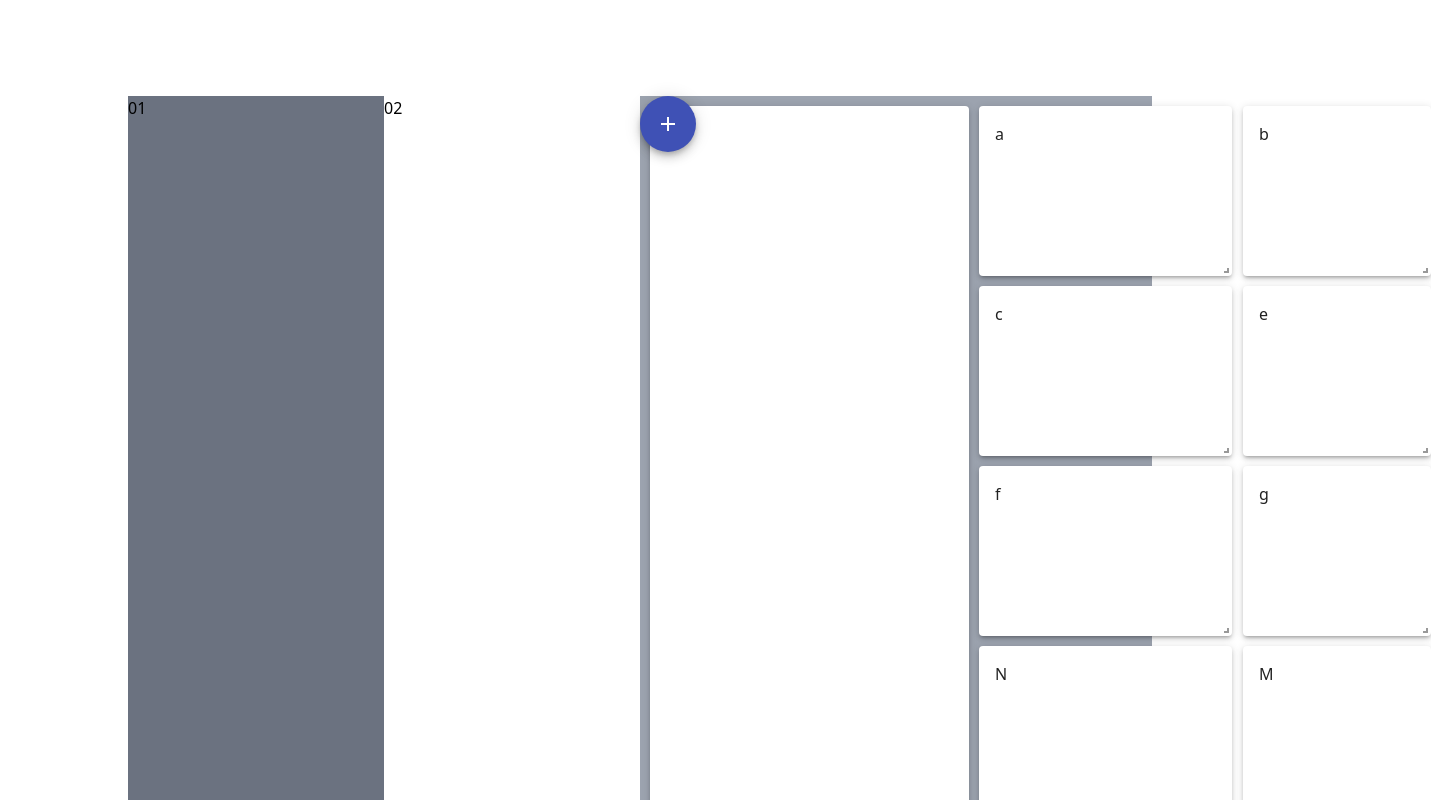
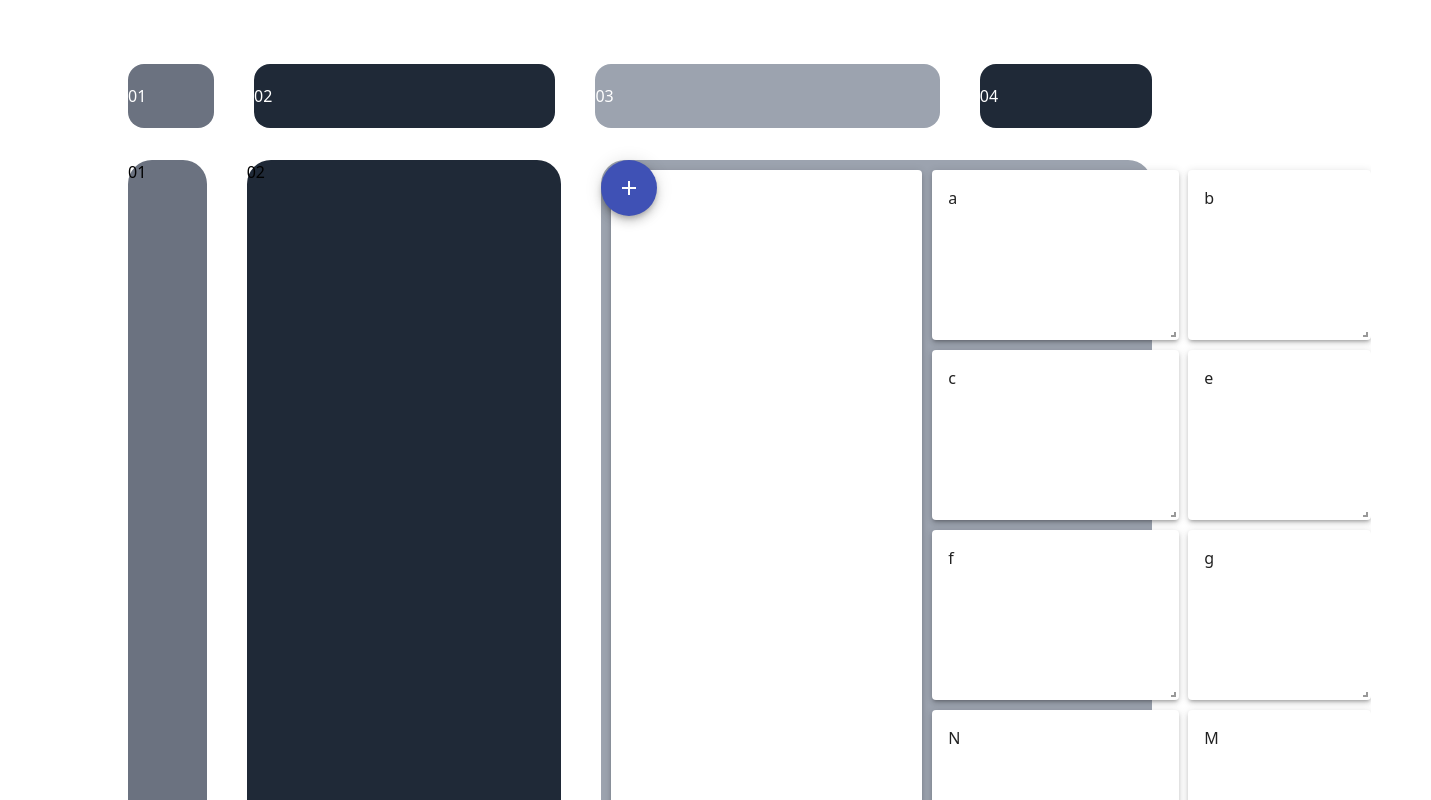
Before and after one commit to rxxddy/seva-react, a React (Create React App) app: page / in a window 1280 px wide. Shown: the top 800 px of the page, 1431 px wide, since content can reach past the window. Built offline with nearby package versions, Linux system fonts and the light colour scheme.

Commit message:
Update 3

```diff
--- a/src/App.js
+++ b/src/App.js
@@ -8,10 +8,22 @@ export default function App() {
     <div className="App">
       <BrowserRouter>
 
-        <div className="flex flex-row m-auto w-[80%] mt-24 mb-24 rounded-3xl">
-          <div className="basis-1/4 bg-gray-500 flex ">01</div>
-          <div className="basis-1/4 flex ">02</div>
-          <div className="basis-1/2 flex bg-gray-400">
+        <div className="flex flex-row m-auto w-[80%] mt-16 mb-4 rounded-3xl gap-10">
+          {/* <div className="basis-1/12 bg-gray-500 rounded-2xl flex h-16 text-[white] items-center">01</div> */}
+          {/* <div className="basis-4/12 bg-gray-800 rounded-2xl flex h-16 text-[white] items-center">02</div> */}
+          <div className="contents flex-row m-auto w-[50%] mt-16 mb-4 rounded-3xl gap-10">
+            <div className="basis-1/6 bg-gray-500 rounded-2xl flex h-16 text-[white] items-center">01</div>
+            <div className="basis-7/12 bg-gray-800 rounded-2xl flex h-16 text-[white] items-center">02</div>
+          </div>
+          <div className="contents flex-row m-auto w-[50%] mt-16 mb-4 rounded-3xl gap-10">
+            <div className="basis-4/6 flex bg-gray-400 rounded-2xl h-16 text-[white] items-center">03</div>
+            <div className="basis-2/6 bg-gray-800 rounded-2xl flex h-16 text-[white] items-center">04</div>
+          </div>
+        </div>
+        <div className="flex flex-row m-auto w-[80%] mt-8 mb-24 rounded-3xl gap-10">
+          <div className="basis-1/12 bg-gray-500 rounded-3xl flex ">01</div>
+          <div className="basis-4/12 bg-gray-800 rounded-3xl flex ">02</div>
+          <div className="basis-7/12 flex bg-gray-400 rounded-3xl">
             <Routes>
               <Route path="/" exact element={<Home/>} />
             </Routes>
--- a/src/components/editable-grid-layout.js
+++ b/src/components/editable-grid-layout.js
@@ -18,7 +18,7 @@ const EditableGridLayout = ({ layout, onLayoutChange }) => {
       className="layout"
       layout={layout}
       rowHeight={50}
-      width={800}
+      width={780}
       onLayoutChange={onLayoutChange}
     >
       {_.map(layout, (el) => createElement(el))}
```
